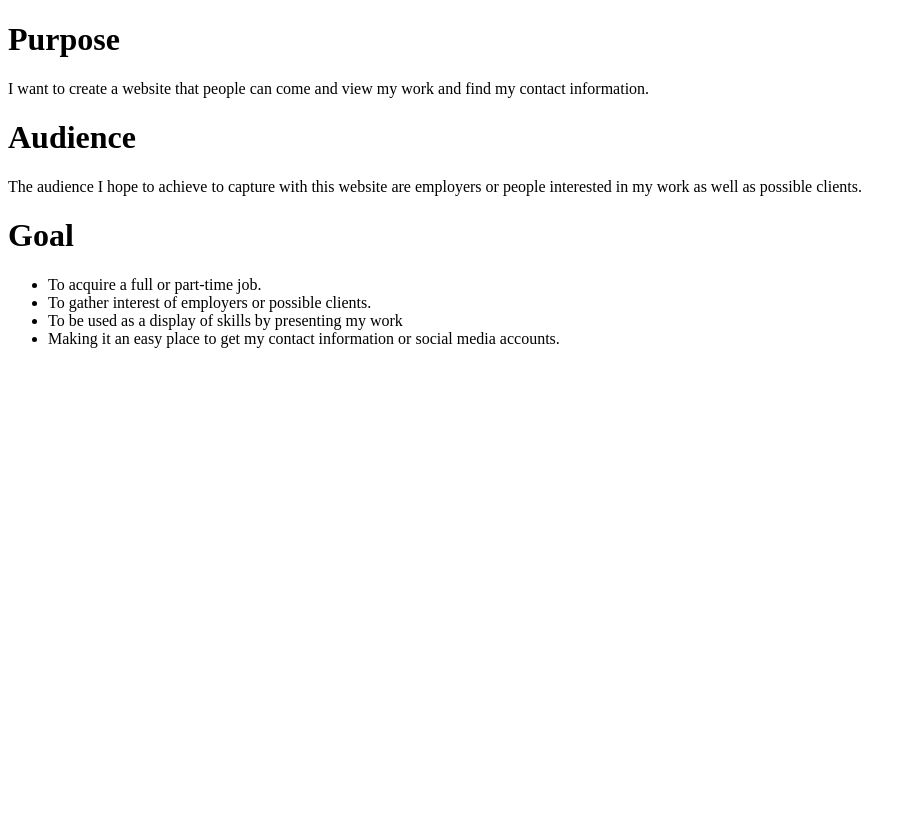
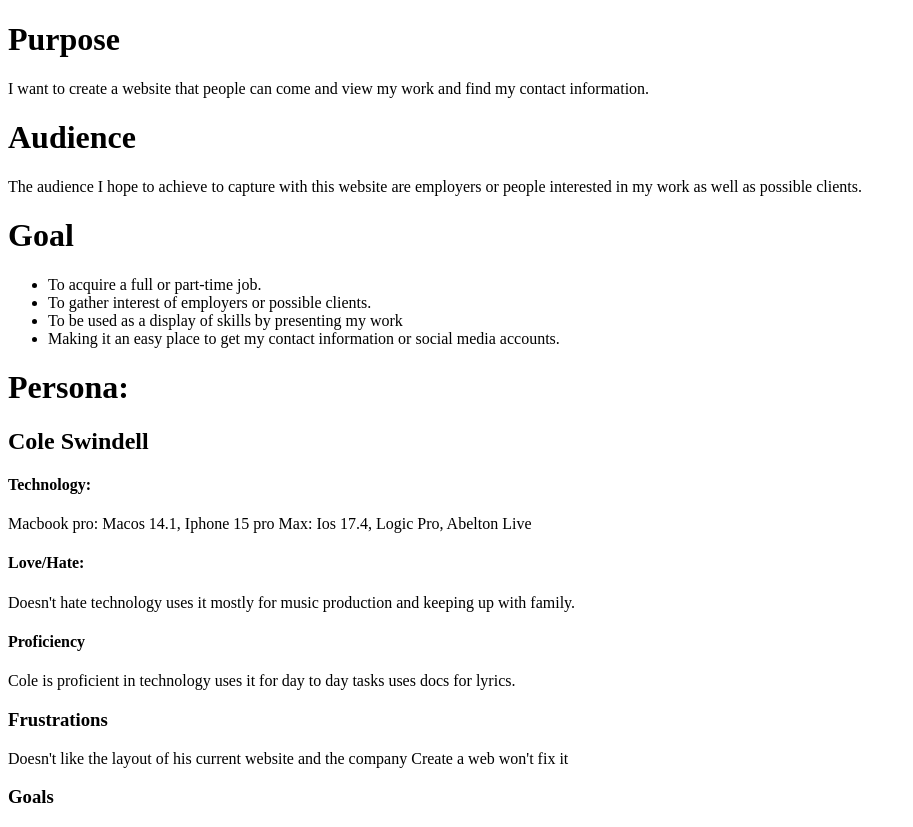
Before and after one commit to Isaacj613/isaac-pwp, a plain HTML site: page public_html/documentation/milestone-1.html in a window 1280 px wide. Shown: the whole page, without its empty margins (0-913 px from the left). Before the commit the page ends 800 px from the top, so only its background shows below. Drawn offline with Linux system fonts and the light colour scheme.

Commit message:
adding persona almost done

```diff
--- a/public_html/documentation/milestone-1.html
+++ b/public_html/documentation/milestone-1.html
@@ -20,5 +20,19 @@
             <li>To be used as a display of skills by presenting my work</li>
             <li>Making it an easy place to get my contact information or social media accounts.</li>
         </ul>
+    <h1>Persona:</h1>
+        <h2>Cole Swindell</h2>
+            <h4>Technology:</h4>
+            <p>Macbook pro: Macos 14.1, Iphone 15 pro Max: Ios 17.4, Logic Pro, Abelton Live</p>
+            <h4>Love/Hate:</h4>
+            <p>Doesn't hate technology uses it mostly for music production and keeping up with family.</p>
+            <h4>Proficiency</h4>
+            <p>Cole is proficient in technology uses it for day to day tasks uses docs for lyrics.</p>
+            <h3>Frustrations</h3>
+            <p>Doesn't like the layout of his current website and the company Create a web won't fix it</p>
+            <p></p>
+            <h3>Goals</h3>
+
+
 </body>
 </html>
```
